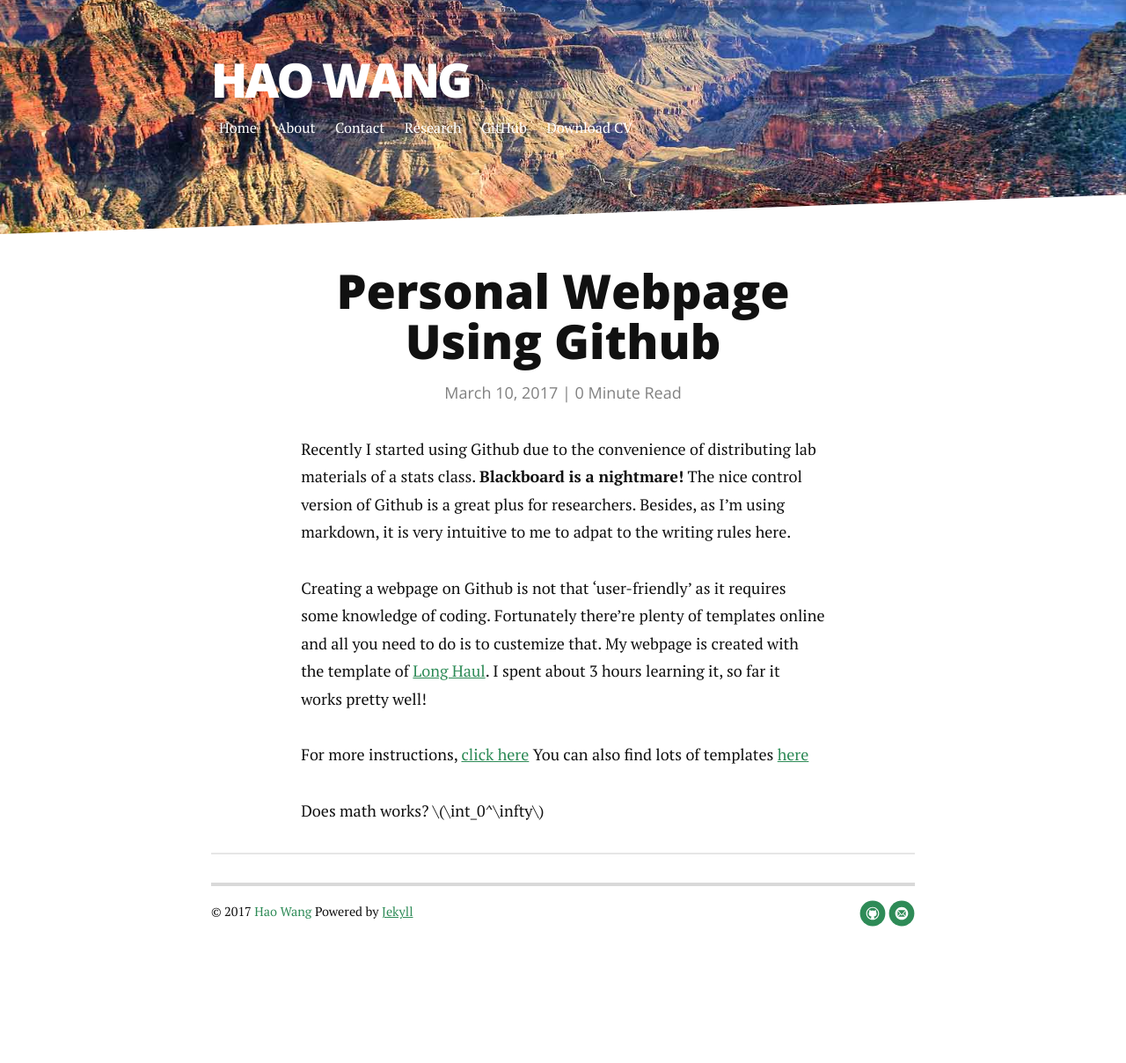
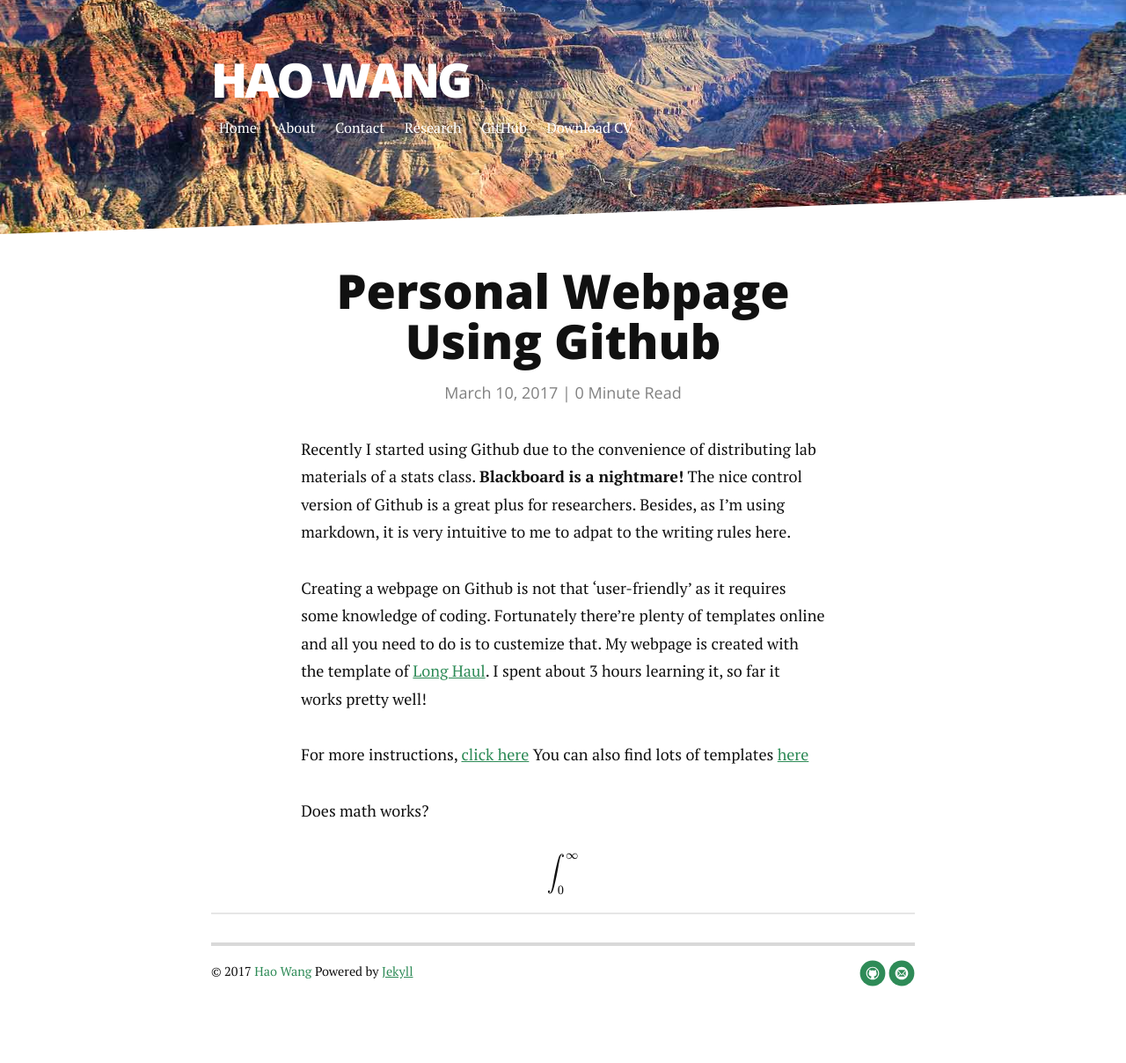
Before and after one commit to haowang666/haowang666.github.io, a Jekyll site: the page built from _posts/2017-3-10-Personal-Webpage-Using-Github.markdown, in a window 1280 px wide. Shown: the whole page at 88% size. Built offline with Jekyll 4.4.1, drawn with Linux system fonts in a browser that asks for light colours; nearby versions of some CDN libraries; our own code applies the rules of GitHub Pages for plain Markdown files; formulas are drawn with MathJax 3; before the commit the page ends 1141 px from its top, so only the background shows below that; part of the change alters nothing that is shown.

```diff
--- a/_posts/2017-3-10-Personal-Webpage-Using-Github.markdown
+++ b/_posts/2017-3-10-Personal-Webpage-Using-Github.markdown
@@ -1,3 +1,5 @@
+<script defer src="http://cdn.mathjax.org/mathjax/latest/MathJax.js?config=TeX-AMS-MML_HTMLorMML"></script>
+
 Recently I started using Github due to the convenience of distributing lab materials of a stats class. **Blackboard is a nightmare!**
 The nice control version of Github is a great plus for researchers. Besides, as I'm using markdown, it is very intuitive to me to adpat to
 the writing rules here.
@@ -10,4 +12,5 @@ For more instructions, [click here](http://jmcglone.com/guides/github-pages/)
 You can also find lots of templates [here](https://github.com/jekyll/jekyll/wiki/Themes)
 
 Does math works?
+
 $$\int_0^\infty$$
```
